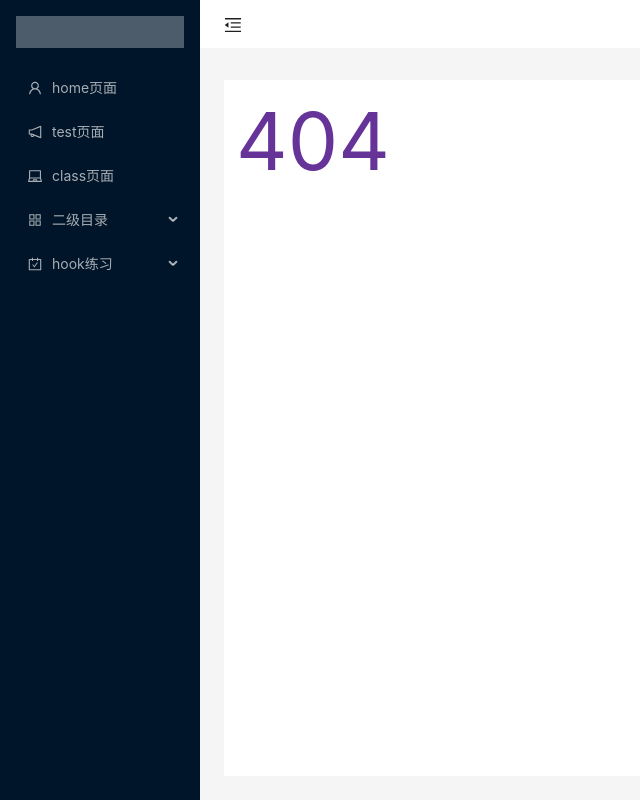
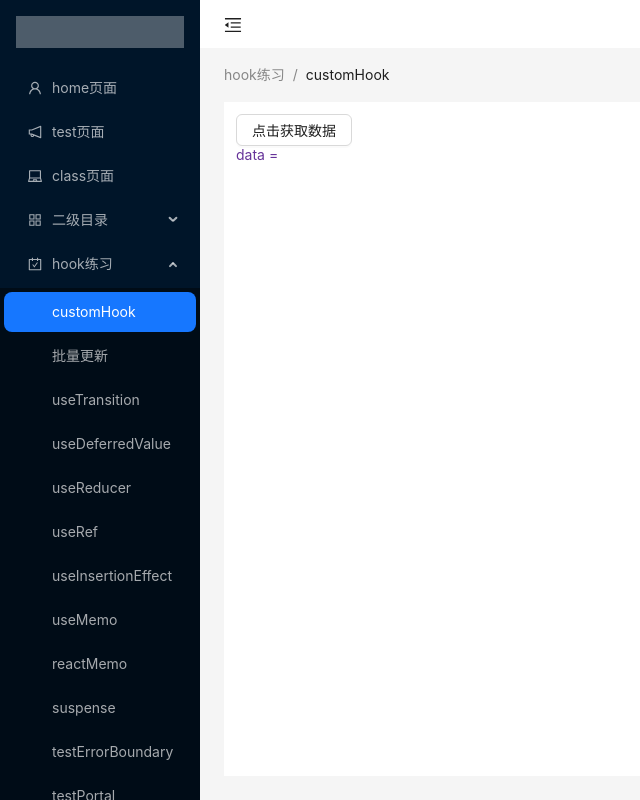
Before and after one commit to zzs-zzs-zzs/webpack-react-typescript, a React app: page /hooks/customHook in a window 1280 px wide. Before the commit this address led to /noFound. Shown: the whole page, without its empty margins (0-640 px from the left). Built offline with nearby package versions, Linux system fonts and the light colour scheme.

Commit message:
feat: 自定义hooks

```diff
--- /dev/null
+++ b/src/pages/hooks/customHook/index.tsx
@@ -0,0 +1,36 @@
+import { Button } from "antd"
+import React, { useState } from "react"
+
+type IUseFetchData = [string, () => void]
+
+export const CustomHook: React.FC<{}> = () => {
+  const useFetch: () => IUseFetchData = () => {
+    const [data, setData] = useState<string>("")
+
+    const getData = () => {
+      const p: Promise<string> = new Promise((resolve) => {
+        setTimeout(() => {
+          resolve(`这是异步数据${new Date().toString()}`)
+        }, 1000)
+      })
+      p.then((dataStr) => {
+        setData(dataStr)
+      })
+    }
+
+    return [data, getData]
+  }
+
+  const [data, getData] = useFetch()
+
+  const handleClick = () => {
+    getData()
+  }
+
+  return (
+    <>
+      <Button onClick={handleClick}>点击获取数据</Button>
+      <div>data = {data}</div>
+    </>
+  )
+}
--- a/src/router/index.tsx
+++ b/src/router/index.tsx
@@ -20,6 +20,7 @@ import { TestErrorBoundary } from "@/pages/hooks/testErrorBoundary"
 import { TestPortal } from "@/pages/hooks/testPortal"
 import { UseContext } from "@/pages/hooks/useContext"
 import { TestRoute } from "@/pages/hooks/testRoute"
+import { CustomHook } from "@/pages/hooks/customHook"
 
 export const noFound = "/noFound"
 
@@ -92,6 +93,14 @@ export const rootRouter: IRouteInter[] = [
       icon: "hooks",
     },
     children: [
+      {
+        path: "/hooks/customHook",
+        element: <CustomHook />,
+        meta: {
+          title: "customHook",
+        },
+        children: [],
+      },
       {
         path: "/hooks/batchUpdate",
         element: <BatchUpdate />,
```
